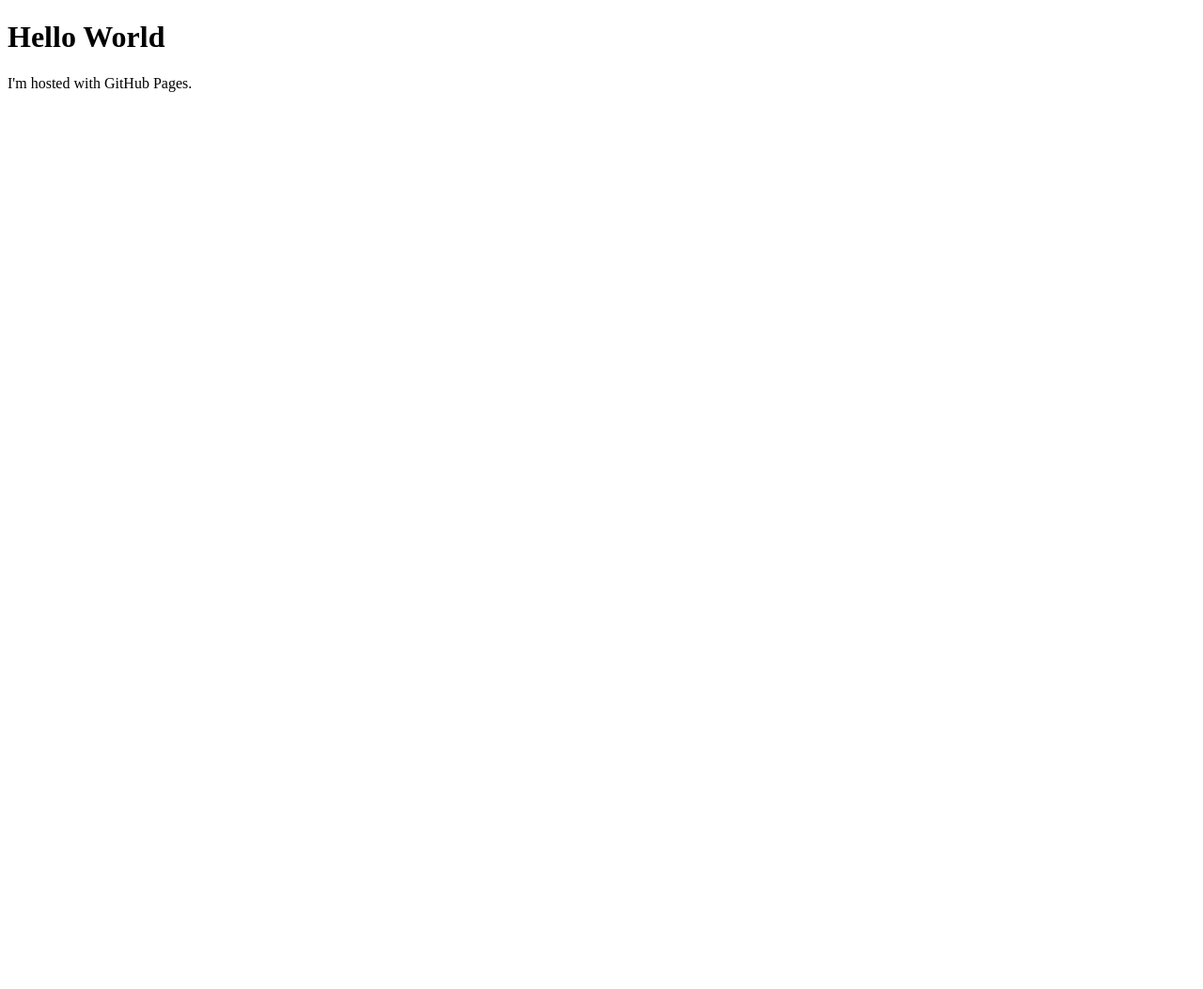
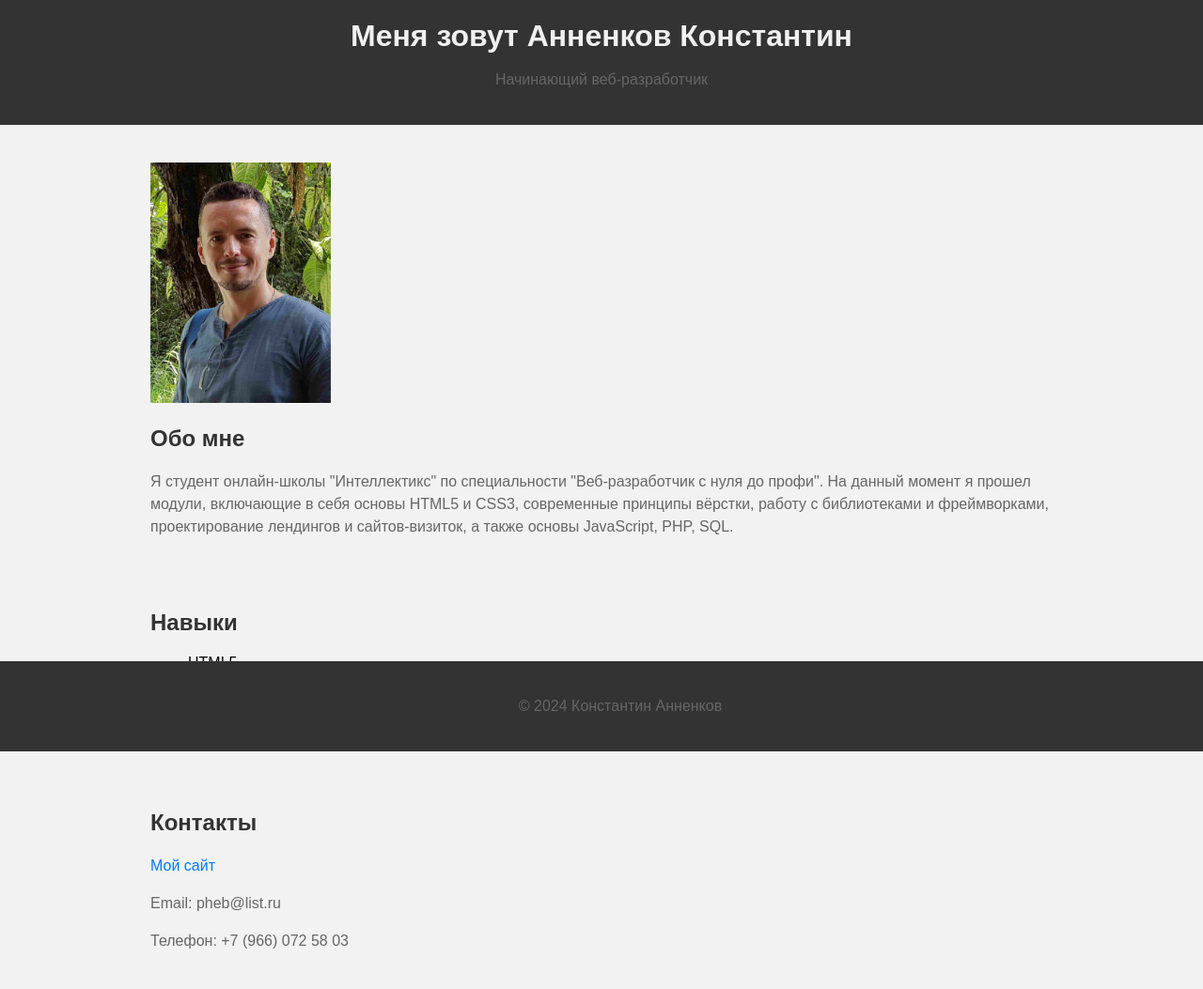
Before and after one commit to puerromanus/puerromanus.github.io, a plain HTML site: page index.html in a window 1280 px wide. Shown: the whole page at 94% size. Before the commit the page ends 800 px from the top, so only its background shows below. Drawn offline with Linux system fonts and the light colour scheme.

Commit message:
Chanding index.html
adding content

```diff
--- a/index.html
+++ b/index.html
@@ -1,7 +1,44 @@
 <!DOCTYPE html>
 <html>
+<head>
+  <title>Моя визитка</title>
+  <link href="style.css" rel="stylesheet" />
+</head>
 <body>
-<h1>Hello World</h1>
-<p>I'm hosted with GitHub Pages.</p>
+    <header>
+		<h1>Меня зовут Анненков Константин</h1>
+		<p>Начинающий веб-разработчик</p>
+    </header>
+
+	<main>
+	    <div class="container">
+		    <img src="assets/img/my_1.jpg" alt="Моё фото" />
+		    <h2>Обо мне</h2>
+			<p>Я студент онлайн-школы "Интеллектикс" по специальности "Веб-разработчик c нуля до профи". На данный момент я прошел модули, включающие в себя основы HTML5 и CSS3,
+			современные принципы вёрстки, работу с библиотеками и фреймворками, проектирование лендингов и сайтов-визиток, а также основы JavaScript, PHP, SQL.</p>
+	    </div>
+
+		<div class="container">
+			<h2>Навыки</h2>
+			<ul>
+				<li>HTML5</li>
+				<li>CSS3</li>
+				<li>JavaScript</li>
+				<li>PHP</li>
+				<li>SQL</li>
+			</ul>
+		</div>
+
+		<div class="container contacts">
+			<h2>Контакты</h2>
+			<p><a href="http://pheb.ru/">Мой сайт</a></p>
+			<p>Email: pheb@list.ru</p>
+			<p>Телефон: +7 (966) 072 58 03</p>
+		</div>
+    </main>
+
+    <footer>
+		<p>&copy; 2024 Константин Анненков</p>
+    </footer>
 </body>
 </html>
--- /dev/null
+++ b/style.css
@@ -0,0 +1,81 @@
+body
+{
+    font-family: Arial, sans-serif;
+    margin: 0;
+    padding: 0;
+    background-color: #f2f2f2;
+}
+
+header
+{
+    background-color: #333;
+    color: #fff;
+    padding: 20px;
+    text-align: center;
+}
+
+h1
+{
+	color: #F0F0F0;
+    margin: 0;
+}
+
+h2, h3
+{
+	color: #333;
+}
+
+main
+{
+    padding: 20px;
+}
+
+.container
+{
+    max-width: 960px;
+    margin: 0 auto;
+    padding: 20px;
+}
+.contacts
+{
+	margin-bottom: 80px;
+}
+img
+{
+	width: 20%;
+}
+
+footer
+{
+    background-color: #333;
+    color: #fff;
+    padding: 20px;
+    text-align: center;
+    position: fixed;
+    left: 0;
+    bottom: 0;
+    width: 100%;
+}
+
+p {
+  color: #666;
+  line-height: 1.5;
+}
+
+a {
+  color: #007bff;
+  text-decoration: none;
+}
+
+button {
+  background-color: #007bff;
+  color: #fff;
+  border: none;
+  padding: 10px 20px;
+  cursor: pointer;
+}
+
+.button-primary {
+  background-color: #007bff;
+  color: #fff;
+}
```
Also changed, not shown: assets/favicon.ico (added), assets/img/my_1.jpg (added).
